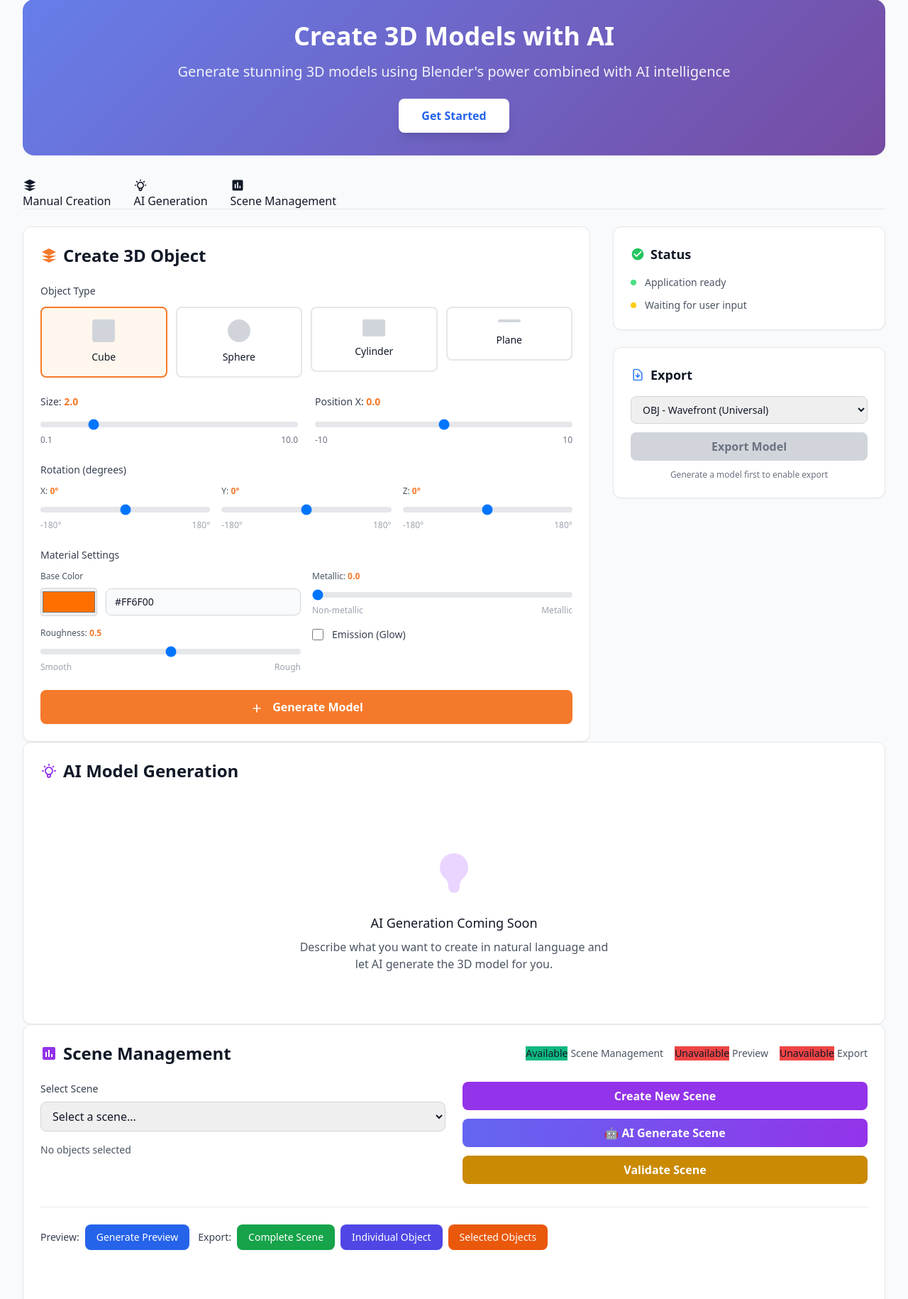
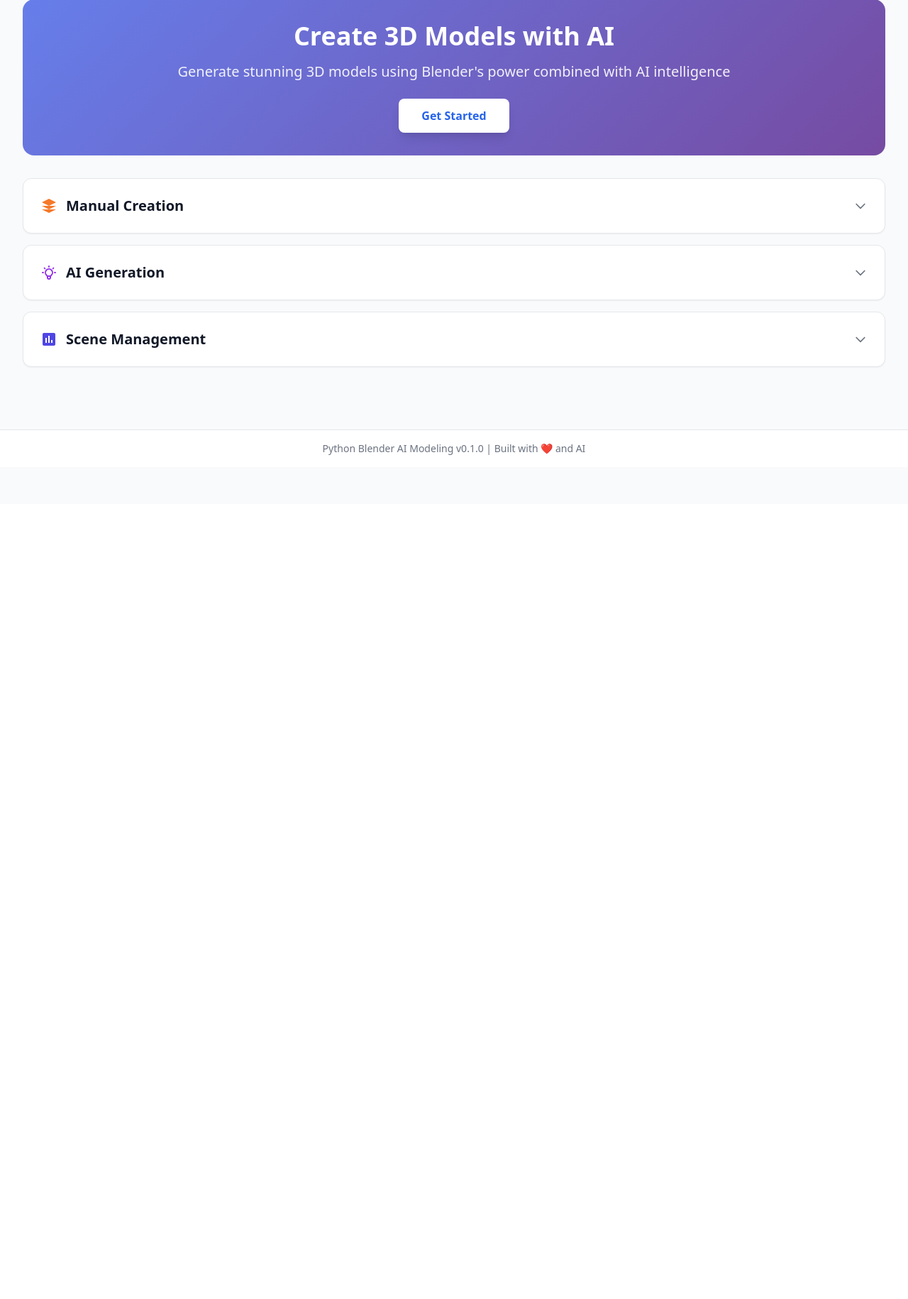
Before and after one commit to cjunks94/python-blender-ai-modeling, a Flask app: page / in a window 1280 px wide. Shown: the part 90-1920 px from the top of the page at 71% size. After the commit the page ends 800 px from the top, so only its background shows below. Run offline with Flask 3, Linux system fonts and the light colour scheme; data that the repository does not hold is empty; parts of the project's set-up code (start-up, migrations or seed data) failed here and were passed over; some libraries are stand-ins or nearby versions.

Commit message:
feat: convert tabs to collapsible sections with default collapsed state
- Replace tabbed interface with collapsible sections as requested
- All sections (Manual Creation, AI Generation, Scene Management) are collapsed by default
- Add smooth transitions and rotation animations for toggle icons
- Persist section expansion states in localStorage
- Update JavaScript to handle section toggling instead of tab switching
- Fix scene management template to remove duplicate wrapper styling
- Ensure dark theme consistency across all collapsible sections

```diff
--- a/src/web/static/js/ui-interactions.js
+++ b/src/web/static/js/ui-interactions.js
@@ -12,7 +12,7 @@ class UIController {
         this.setupHelpButton();
         this.setupGetStartedButton();
         this.setupKeyboardShortcuts();
-        this.setupTabSwitching();
+        this.setupCollapsibleSections();
 
         console.log('UI Controller initialized');
     }
@@ -232,41 +232,56 @@ class UIController {
         });
     }
 
-    setupTabSwitching() {
-        const tabButtons = document.querySelectorAll('.tab-button');
-        const tabPanels = document.querySelectorAll('.tab-panel');
+    setupCollapsibleSections() {
+        const sectionToggles = document.querySelectorAll('.section-toggle');
 
-        tabButtons.forEach(button => {
-            button.addEventListener('click', () => {
-                const targetTab = button.getAttribute('data-tab');
+        sectionToggles.forEach(toggle => {
+            toggle.addEventListener('click', () => {
+                const section = toggle.getAttribute('data-section');
+                const content = document.getElementById(`${section}-content`);
+                const icon = toggle.querySelector('.toggle-icon');
 
-                // Update active states
-                tabButtons.forEach(btn => btn.classList.remove('active'));
-                tabPanels.forEach(panel => panel.classList.remove('active'));
+                // Toggle expanded state
+                const isExpanded = toggle.classList.contains('expanded');
 
-                // Set active tab
-                button.classList.add('active');
-                const targetPanel = document.getElementById(`${targetTab}-tab`);
-                if (targetPanel) {
-                    targetPanel.classList.add('active');
+                if (isExpanded) {
+                    // Collapse
+                    toggle.classList.remove('expanded');
+                    content.classList.remove('expanded');
+                    icon.classList.remove('expanded');
+                } else {
+                    // Expand
+                    toggle.classList.add('expanded');
+                    content.classList.add('expanded');
+                    icon.classList.add('expanded');
+
+                    // Initialize scene management if expanding scene section
+                    if (section === 'scene' && window.sceneManager) {
+                        window.sceneManager.loadScenes();
+                    }
                 }
 
-                // Save preference
-                localStorage.setItem('activeTab', targetTab);
-
-                // Initialize scene management if switching to scene tab
-                if (targetTab === 'scene' && window.sceneManager) {
-                    window.sceneManager.loadScenes();
-                }
+                // Save state
+                const sectionStates = this.getSectionStates();
+                sectionStates[section] = !isExpanded;
+                localStorage.setItem('sectionStates', JSON.stringify(sectionStates));
             });
         });
 
-        // Restore last active tab
-        const savedTab = localStorage.getItem('activeTab') || 'manual';
-        const savedButton = document.querySelector(`.tab-button[data-tab="${savedTab}"]`);
-        if (savedButton) {
-            savedButton.click();
-        }
+        // Restore section states (all collapsed by default)
+        const savedStates = this.getSectionStates();
+        sectionToggles.forEach(toggle => {
+            const section = toggle.getAttribute('data-section');
+            if (savedStates[section]) {
+                // If saved as expanded, trigger click to expand
+                toggle.click();
+            }
+        });
+    }
+
+    getSectionStates() {
+        const saved = localStorage.getItem('sectionStates');
+        return saved ? JSON.parse(saved) : {};
     }
 }
 
--- a/src/web/templates/base.html
+++ b/src/web/templates/base.html
@@ -45,21 +45,29 @@
             transform: scale(1.05);
         }
 
-        /* Tab styles */
-        .tab-button {
-            @apply border-b-2 border-transparent text-gray-500 dark:text-gray-400 hover:text-gray-700 dark:hover:text-gray-300 hover:border-gray-300 dark:hover:border-gray-600 whitespace-nowrap py-4 px-1 font-medium text-sm inline-flex items-center transition-colors;
+        /* Collapsible section styles */
+        .section-toggle {
+            @apply w-full p-6 text-left flex items-center justify-between hover:bg-gray-50 dark:hover:bg-gray-700 transition-colors;
         }
 
-        .tab-button.active {
-            @apply border-blender-orange text-blender-orange dark:text-blender-orange;
+        .section-toggle.expanded {
+            @apply bg-gray-50 dark:bg-gray-700;
         }
 
-        .tab-panel {
+        .section-content {
             @apply hidden;
         }
 
-        .tab-panel.active {
+        .section-content.expanded {
             @apply block;
+        }
+
+        .toggle-icon {
+            @apply transform transition-transform;
+        }
+
+        .toggle-icon.expanded {
+            @apply rotate-180;
         }
 
         /* Range slider styles for dark mode */
--- a/src/web/templates/index.html
+++ b/src/web/templates/index.html
@@ -16,44 +16,32 @@
     </div>
 </div>
 
-<!-- Tab Navigation -->
-<div class="mb-6 border-b border-gray-200 dark:border-gray-700">
-    <nav class="-mb-px flex space-x-8" aria-label="Tabs">
-        <button type="button" class="tab-button active" data-tab="manual">
-            <svg class="h-5 w-5 mr-2" fill="currentColor" viewBox="0 0 24 24">
+<!-- Collapsible Sections -->
+<div class="space-y-4">
+    <!-- Manual Creation Section -->
+    <div class="collapsible-section bg-white dark:bg-gray-800 rounded-xl shadow-sm border border-gray-200 dark:border-gray-700">
+        <button type="button" class="section-toggle w-full p-6 text-left flex items-center justify-between hover:bg-gray-50 dark:hover:bg-gray-700 transition-colors rounded-t-xl" data-section="manual">
+            <div class="flex items-center">
+                <svg class="h-6 w-6 text-blender-orange mr-3" fill="currentColor" viewBox="0 0 24 24">
                     <path d="M12 2L2 7l10 5 10-5-10-5zM2 17l10 5 10-5M2 12l10 5 10-5"/>
                 </svg>
-            Manual Creation
+                <h2 class="text-xl font-bold text-gray-900 dark:text-gray-100">Manual Creation</h2>
+            </div>
+            <svg class="toggle-icon h-5 w-5 text-gray-500 dark:text-gray-400 transform transition-transform" fill="none" stroke="currentColor" viewBox="0 0 24 24">
+                <path stroke-linecap="round" stroke-linejoin="round" stroke-width="2" d="M19 9l-7 7-7-7"/>
+            </svg>
         </button>
-        <button type="button" class="tab-button" data-tab="ai">
-            <svg class="h-5 w-5 mr-2" fill="none" stroke="currentColor" viewBox="0 0 24 24">
-                <path stroke-linecap="round" stroke-linejoin="round" stroke-width="2" d="M9.663 17h4.673M12 3v1m6.364 1.636l-.707.707M21 12h-1M4 12H3m3.343-5.657l-.707-.707m2.828 9.9a5 5 0 117.072 0l-.548.547A3.374 3.374 0 0014 18.469V19a2 2 0 11-4 0v-.531c0-.895-.356-1.754-.988-2.386l-.548-.547z"/>
-            </svg>
-            AI Generation
-        </button>
-        <button type="button" class="tab-button" data-tab="scene">
-            <svg class="h-5 w-5 mr-2" fill="currentColor" viewBox="0 0 24 24">
-                <path d="M19 3H5c-1.1 0-2 .9-2 2v14c0 1.1.9 2 2 2h14c1.1 0 2-.9 2-2V5c0-1.1-.9-2-2-2zM9 17H7v-7h2v7zm4 0h-2V7h2v10zm4 0h-2v-4h2v4z"/>
-            </svg>
-            Scene Management
-        </button>
-    </nav>
-</div>
-
-<!-- Tab Content -->
-<div class="tab-content">
-    <!-- Manual Creation Tab -->
-    <div id="manual-tab" class="tab-panel active">
-        <div class="grid grid-cols-1 lg:grid-cols-3 gap-8">
+        <div class="section-content hidden" id="manual-content">
+        <div class="p-6 pt-0 grid grid-cols-1 lg:grid-cols-3 gap-8">
             <!-- Model Creation Panel -->
             <div class="lg:col-span-2">
-                <div class="bg-white dark:bg-gray-800 rounded-xl shadow-sm border border-gray-200 dark:border-gray-700 p-6">
-                    <h2 class="text-2xl font-bold text-gray-900 dark:text-gray-100 mb-6 flex items-center">
-                        <svg class="h-6 w-6 text-blender-orange mr-2" fill="currentColor" viewBox="0 0 24 24">
+                <div class="rounded-xl p-6">
+                    <h3 class="text-lg font-bold text-gray-900 dark:text-gray-100 mb-6 flex items-center">
+                        <svg class="h-5 w-5 text-blender-orange mr-2" fill="currentColor" viewBox="0 0 24 24">
                             <path d="M12 2L2 7l10 5 10-5-10-5zM2 17l10 5 10-5M2 12l10 5 10-5"/>
                         </svg>
                         Create 3D Object
-                    </h2>
+                    </h3>
 
             <form id="model-form" class="space-y-6">
                 <!-- Object Type Selection -->
@@ -78,17 +66,17 @@
 
                         <label class="cursor-pointer">
                             <input type="radio" name="object_type" value="cylinder" class="sr-only peer">
-                            <div class="p-4 border-2 border-gray-200 rounded-lg text-center hover:border-blender-orange peer-checked:border-blender-orange peer-checked:bg-orange-50 transition-colors">
-                                <div class="w-8 h-6 bg-gray-300 mx-auto mb-2 rounded-sm"></div>
-                                <span class="text-sm font-medium">Cylinder</span>
+                            <div class="p-4 border-2 border-gray-200 dark:border-gray-600 rounded-lg text-center hover:border-blender-orange peer-checked:border-blender-orange peer-checked:bg-orange-50 dark:peer-checked:bg-orange-900/20 transition-colors">
+                                <div class="w-8 h-6 bg-gray-300 dark:bg-gray-600 mx-auto mb-2 rounded-sm"></div>
+                                <span class="text-sm font-medium dark:text-gray-200">Cylinder</span>
                             </div>
                         </label>
 
                         <label class="cursor-pointer">
                             <input type="radio" name="object_type" value="plane" class="sr-only peer">
-                            <div class="p-4 border-2 border-gray-200 rounded-lg text-center hover:border-blender-orange peer-checked:border-blender-orange peer-checked:bg-orange-50 transition-colors">
-                                <div class="w-8 h-1 bg-gray-300 mx-auto mb-3 rounded"></div>
-                                <span class="text-sm font-medium">Plane</span>
+                            <div class="p-4 border-2 border-gray-200 dark:border-gray-600 rounded-lg text-center hover:border-blender-orange peer-checked:border-blender-orange peer-checked:bg-orange-50 dark:peer-checked:bg-orange-900/20 transition-colors">
+                                <div class="w-8 h-1 bg-gray-300 dark:bg-gray-600 mx-auto mb-3 rounded"></div>
+                                <span class="text-sm font-medium dark:text-gray-200">Plane</span>
                             </div>
                         </label>
                     </div>
@@ -246,7 +234,7 @@
     <!-- Status & Export Panel -->
     <div class="space-y-6">
         <!-- Status Panel -->
-        <div class="bg-white dark:bg-gray-800 rounded-xl shadow-sm border border-gray-200 dark:border-gray-700 p-6">
+        <div class="rounded-xl p-6">
             <h3 class="text-lg font-semibold text-gray-900 dark:text-gray-100 mb-4 flex items-center">
                 <svg class="h-5 w-5 text-green-500 mr-2" fill="currentColor" viewBox="0 0 24 24">
                     <path d="M12 2C6.48 2 2 6.48 2 12s4.48 10 10 10 10-4.48 10-10S17.52 2 12 2zm-2 15l-5-5 1.41-1.41L10 14.17l7.59-7.59L19 8l-9 9z"/>
@@ -267,7 +255,7 @@
         </div>
 
         <!-- Preview Panel -->
-        <div id="preview-panel" class="bg-white dark:bg-gray-800 rounded-xl shadow-sm border border-gray-200 dark:border-gray-700 p-6 hidden">
+        <div id="preview-panel" class="rounded-xl p-6 hidden">
             <h3 class="text-lg font-semibold text-gray-900 dark:text-gray-100 mb-4 flex items-center">
                 <svg class="h-5 w-5 text-purple-500 mr-2" fill="none" stroke="currentColor" viewBox="0 0 24 24">
                     <path stroke-linecap="round" stroke-linejoin="round" stroke-width="2" d="M15 12a3 3 0 11-6 0 3 3 0 016 0z"/>
@@ -301,7 +289,7 @@
         </div>
 
         <!-- Export Panel -->
-        <div class="bg-white dark:bg-gray-800 rounded-xl shadow-sm border border-gray-200 dark:border-gray-700 p-6">
+        <div class="rounded-xl p-6">
             <h3 class="text-lg font-semibold text-gray-900 dark:text-gray-100 mb-4 flex items-center">
                 <svg class="h-5 w-5 text-blue-500 mr-2" fill="none" stroke="currentColor" viewBox="0 0 24 24">
                     <path stroke-linecap="round" stroke-linejoin="round" stroke-width="2" d="M12 10v6m0 0l-3-3m3 3l3-3m2 8H7a2 2 0 01-2-2V5a2 2 0 012-2h5.586a1 1 0 01.707.293l5.414 5.414a1 1 0 01.293.707V19a2 2 0 01-2 2z"/>
@@ -328,17 +316,30 @@
         </div>
     </div>
 </div>
-</div><!-- End Manual Tab -->
+</div>
+</div><!-- End Manual Section -->
 
-<!-- AI Generation Tab -->
-<div id="ai-tab" class="tab-panel">
-    <div class="bg-white dark:bg-gray-800 rounded-xl shadow-sm border border-gray-200 dark:border-gray-700 p-6">
-        <h2 class="text-2xl font-bold text-gray-900 dark:text-gray-100 mb-6 flex items-center">
-            <svg class="h-6 w-6 text-purple-600 mr-2" fill="none" stroke="currentColor" viewBox="0 0 24 24">
+    <!-- AI Generation Section -->
+    <div class="collapsible-section bg-white dark:bg-gray-800 rounded-xl shadow-sm border border-gray-200 dark:border-gray-700">
+        <button type="button" class="section-toggle w-full p-6 text-left flex items-center justify-between hover:bg-gray-50 dark:hover:bg-gray-700 transition-colors rounded-t-xl" data-section="ai">
+            <div class="flex items-center">
+                <svg class="h-6 w-6 text-purple-600 mr-3" fill="none" stroke="currentColor" viewBox="0 0 24 24">
+                    <path stroke-linecap="round" stroke-linejoin="round" stroke-width="2" d="M9.663 17h4.673M12 3v1m6.364 1.636l-.707.707M21 12h-1M4 12H3m3.343-5.657l-.707-.707m2.828 9.9a5 5 0 117.072 0l-.548.547A3.374 3.374 0 0014 18.469V19a2 2 0 11-4 0v-.531c0-.895-.356-1.754-.988-2.386l-.548-.547z"/>
+                </svg>
+                <h2 class="text-xl font-bold text-gray-900 dark:text-gray-100">AI Generation</h2>
+            </div>
+            <svg class="toggle-icon h-5 w-5 text-gray-500 dark:text-gray-400 transform transition-transform" fill="none" stroke="currentColor" viewBox="0 0 24 24">
+                <path stroke-linecap="round" stroke-linejoin="round" stroke-width="2" d="M19 9l-7 7-7-7"/>
+            </svg>
+        </button>
+        <div class="section-content hidden" id="ai-content">
+            <div class="p-6">
+                <h3 class="text-lg font-bold text-gray-900 dark:text-gray-100 mb-6 flex items-center">
+                    <svg class="h-5 w-5 text-purple-600 mr-2" fill="none" stroke="currentColor" viewBox="0 0 24 24">
                         <path stroke-linecap="round" stroke-linejoin="round" stroke-width="2" d="M9.663 17h4.673M12 3v1m6.364 1.636l-.707.707M21 12h-1M4 12H3m3.343-5.657l-.707-.707m2.828 9.9a5 5 0 117.072 0l-.548.547A3.374 3.374 0 0014 18.469V19a2 2 0 11-4 0v-.531c0-.895-.356-1.754-.988-2.386l-.548-.547z"/>
                     </svg>
                     AI Model Generation
-        </h2>
+                </h3>
 
                 <div class="text-center py-12">
                     <svg class="h-24 w-24 text-purple-200 dark:text-purple-700 mx-auto mb-4" fill="currentColor" viewBox="0 0 24 24">
@@ -350,14 +351,29 @@
                     </p>
                 </div>
             </div>
-</div><!-- End AI Tab -->
+        </div>
+    </div><!-- End AI Section -->
 
-<!-- Scene Management Tab -->
-<div id="scene-tab" class="tab-panel">
+    <!-- Scene Management Section -->
+    <div class="collapsible-section bg-white dark:bg-gray-800 rounded-xl shadow-sm border border-gray-200 dark:border-gray-700">
+        <button type="button" class="section-toggle w-full p-6 text-left flex items-center justify-between hover:bg-gray-50 dark:hover:bg-gray-700 transition-colors rounded-t-xl" data-section="scene">
+            <div class="flex items-center">
+                <svg class="h-6 w-6 text-indigo-600 mr-3" fill="currentColor" viewBox="0 0 24 24">
+                    <path d="M19 3H5c-1.1 0-2 .9-2 2v14c0 1.1.9 2 2 2h14c1.1 0 2-.9 2-2V5c0-1.1-.9-2-2-2zM9 17H7v-7h2v7zm4 0h-2V7h2v10zm4 0h-2v-4h2v4z"/>
+                </svg>
+                <h2 class="text-xl font-bold text-gray-900 dark:text-gray-100">Scene Management</h2>
+            </div>
+            <svg class="toggle-icon h-5 w-5 text-gray-500 dark:text-gray-400 transform transition-transform" fill="none" stroke="currentColor" viewBox="0 0 24 24">
+                <path stroke-linecap="round" stroke-linejoin="round" stroke-width="2" d="M19 9l-7 7-7-7"/>
+            </svg>
+        </button>
+        <div class="section-content hidden" id="scene-content">
+            <div class="p-6">
                 {% include 'scene_management.html' %}
-</div><!-- End Scene Tab -->
-
-</div><!-- End Tab Content -->
+            </div>
+        </div>
+    </div><!-- End Scene Section -->
+</div><!-- End Collapsible Sections -->
 
 <!-- Progress Modal -->
 <div id="progress-modal" class="fixed inset-0 bg-black bg-opacity-50 z-50 hidden flex items-center justify-center">
@@ -373,8 +389,6 @@
     </div>
 </div>
 
-<!-- Scene Management Section -->
-{% include 'scene_management.html' %}
 
 <!-- AI Generation Modal -->
 <div id="ai-modal" class="fixed inset-0 bg-black bg-opacity-50 z-50 hidden flex items-center justify-center">
--- a/src/web/templates/scene_management.html
+++ b/src/web/templates/scene_management.html
@@ -1,12 +1,12 @@
 <!-- Scene Management Section -->
-<div id="scene-management-section" class="bg-white dark:bg-gray-800 rounded-xl shadow-sm border border-gray-200 dark:border-gray-700 p-6 mb-8">
+<div id="scene-management-section">
     <div class="flex items-center justify-between mb-6">
-        <h2 class="text-2xl font-bold text-gray-900 dark:text-gray-100 flex items-center">
-            <svg class="h-6 w-6 text-purple-600 mr-2" fill="currentColor" viewBox="0 0 24 24">
+        <h3 class="text-lg font-bold text-gray-900 dark:text-gray-100 flex items-center">
+            <svg class="h-5 w-5 text-indigo-600 mr-2" fill="currentColor" viewBox="0 0 24 24">
                 <path d="M19 3H5c-1.1 0-2 .9-2 2v14c0 1.1.9 2 2 2h14c1.1 0 2-.9 2-2V5c0-1.1-.9-2-2-2zM9 17H7v-7h2v7zm4 0h-2V7h2v10zm4 0h-2v-4h2v4z"/>
             </svg>
-            Scene Management
-        </h2>
+            Scene Controls
+        </h3>
 
         <!-- System Status Indicators -->
         <div class="flex items-center space-x-4 text-sm">
```
Lines whose indentation alone changed are shown as unchanged.
